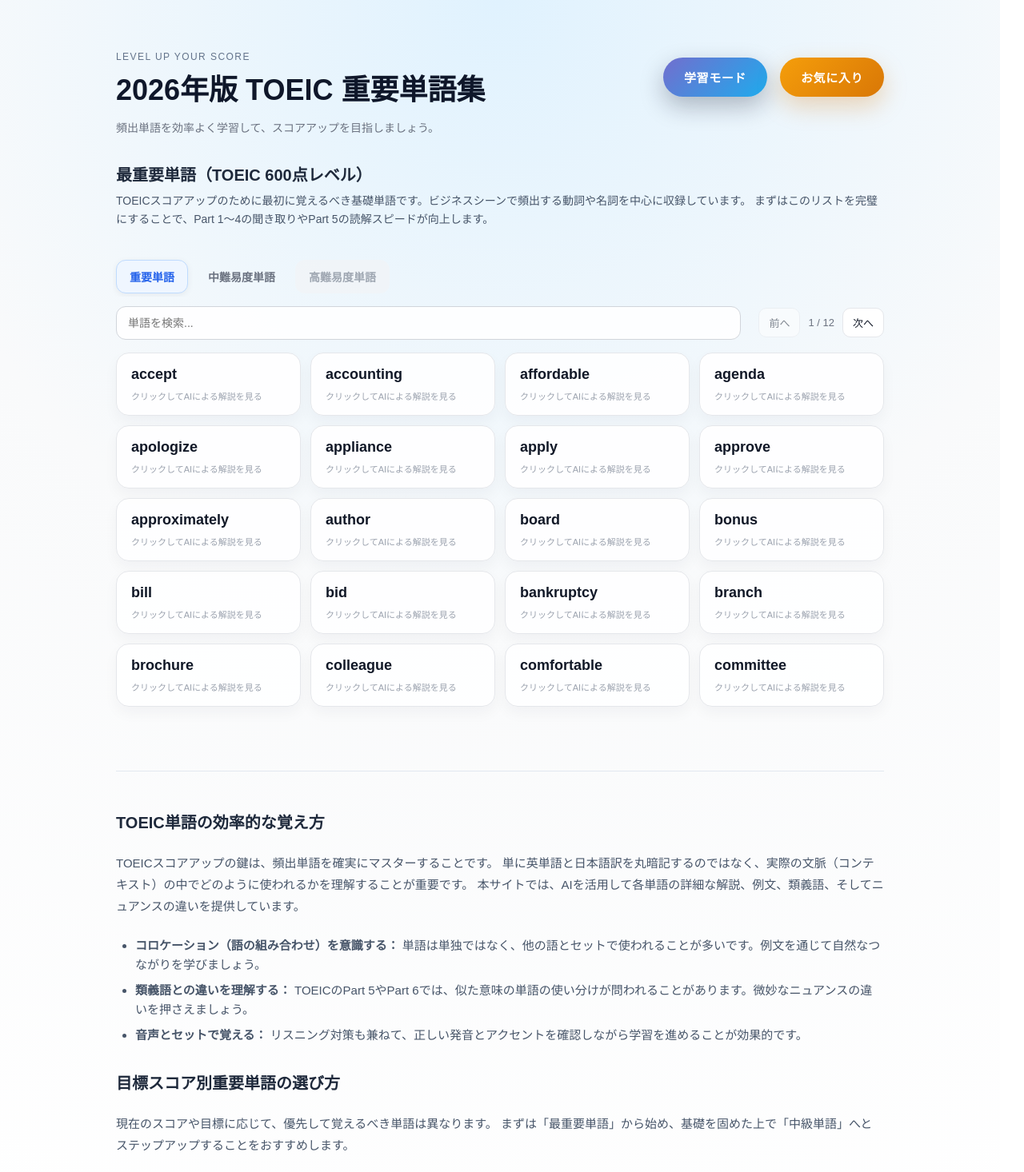
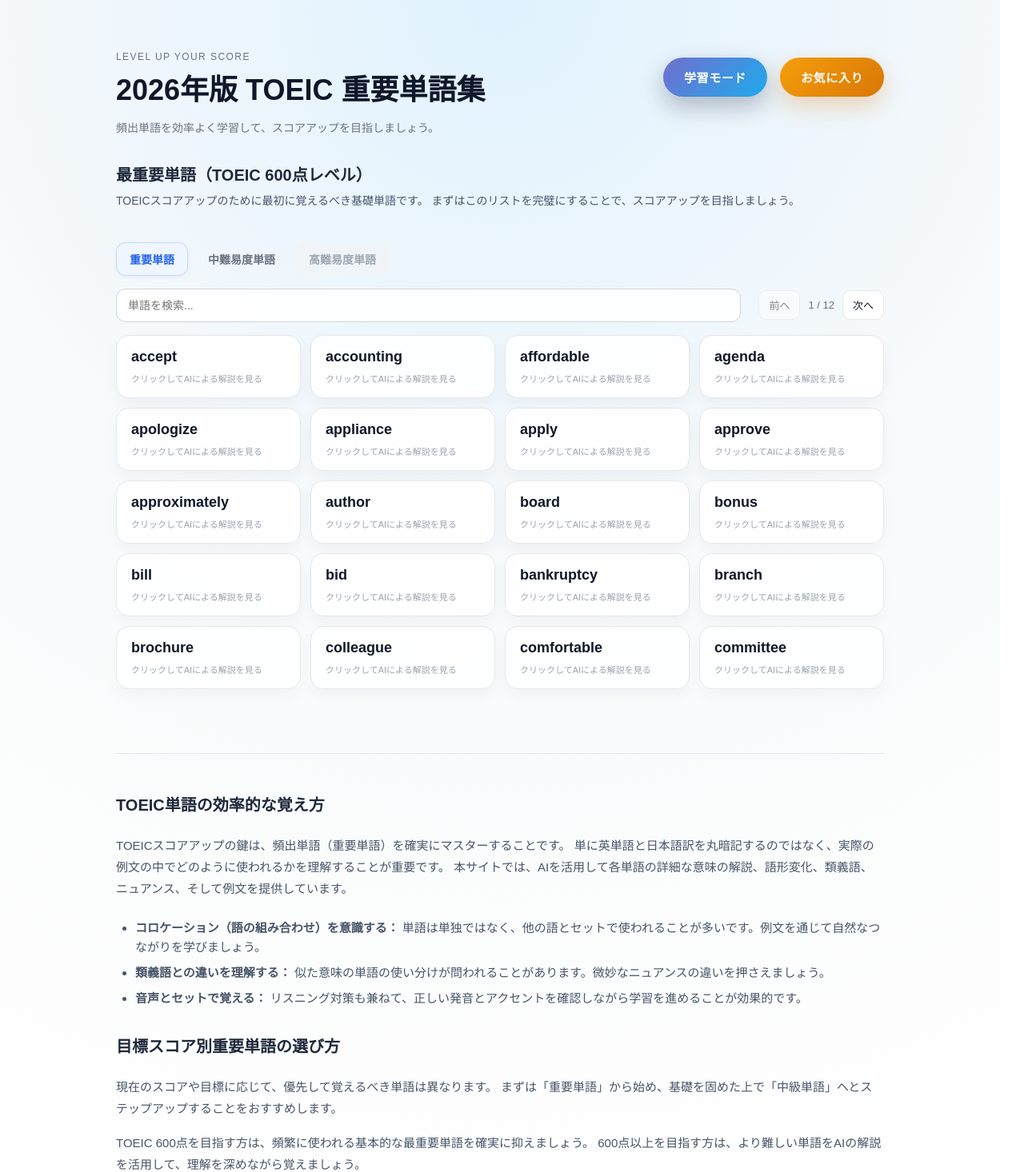
Before and after one commit to Rainnnnnnnn-maker/toeic_website_ver2.0, a Next.js app: page / in a window 1280 px wide. Shown: the top 1466 px of the page at 80% size. Built offline with nearby package versions, Linux system fonts and the light colour scheme.

Commit message:
docs: update TOEIC learning content for clarity and conciseness
Simplify and refine the word list descriptions and learning tips to make them more focused and easier to understand. Remove redundant details while maintaining key information to help learners prioritize their vocabulary acquisition.

```diff
--- a/src/app/WordsListClient.tsx
+++ b/src/app/WordsListClient.tsx
@@ -55,8 +55,8 @@ export default function WordsListClient({ importantWords, mediumWords }: Props)
           <div>
             <h2 className={styles.levelTitle}>最重要単語（TOEIC 600点レベル）</h2>
             <p className={styles.levelDescription}>
-              TOEICスコアアップのために最初に覚えるべき基礎単語です。ビジネスシーンで頻出する動詞や名詞を中心に収録しています。
-              まずはこのリストを完璧にすることで、Part 1〜4の聞き取りやPart 5の読解スピードが向上します。
+              TOEICスコアアップのために最初に覚えるべき基礎単語です。
+              まずはこのリストを完璧にすることで、スコアアップを目指しましょう。
             </p>
           </div>
         ) : (
@@ -64,7 +64,7 @@ export default function WordsListClient({ importantWords, mediumWords }: Props)
             <h2 className={styles.levelTitle}>中級単語（TOEIC 730〜800点レベル）</h2>
             <p className={styles.levelDescription}>
               さらなるスコアアップを目指すための応用単語です。
-              より抽象的な概念や、やや難易度の高いビジネス用語が含まれます。Part 5、Part 6、、Part 7の語彙問題対策としても有効です。
+              やや難易度の高い単語ですが、Part 5、Part 6、、Part 7の問題対策としても有効です。
             </p>
           </div>
         )}
--- a/src/app/page.tsx
+++ b/src/app/page.tsx
@@ -47,16 +47,16 @@ export default function Home() {
           <article className={styles.seoArticle}>
             <h2 className={styles.seoTitle}>TOEIC単語の効率的な覚え方</h2>
             <p className={styles.seoText}>
-              TOEICスコアアップの鍵は、頻出単語を確実にマスターすることです。
-              単に英単語と日本語訳を丸暗記するのではなく、実際の文脈（コンテキスト）の中でどのように使われるかを理解することが重要です。
-              本サイトでは、AIを活用して各単語の詳細な解説、例文、類義語、そしてニュアンスの違いを提供しています。
+              TOEICスコアアップの鍵は、頻出単語（重要単語）を確実にマスターすることです。
+              単に英単語と日本語訳を丸暗記するのではなく、実際の例文の中でどのように使われるかを理解することが重要です。
+              本サイトでは、AIを活用して各単語の詳細な意味の解説、語形変化、類義語、ニュアンス、そして例文を提供しています。
             </p>
             <ul className={styles.seoList}>
               <li className={styles.seoListItem}>
                 <strong>コロケーション（語の組み合わせ）を意識する：</strong> 単語は単独ではなく、他の語とセットで使われることが多いです。例文を通じて自然なつながりを学びましょう。
               </li>
               <li className={styles.seoListItem}>
-                <strong>類義語との違いを理解する：</strong> TOEICのPart 5やPart 6では、似た意味の単語の使い分けが問われることがあります。微妙なニュアンスの違いを押さえましょう。
+                <strong>類義語との違いを理解する：</strong> 似た意味の単語の使い分けが問われることがあります。微妙なニュアンスの違いを押さえましょう。
               </li>
               <li className={styles.seoListItem}>
                 <strong>音声とセットで覚える：</strong> リスニング対策も兼ねて、正しい発音とアクセントを確認しながら学習を進めることが効果的です。
@@ -68,11 +68,11 @@ export default function Home() {
             <h2 className={styles.seoTitle}>目標スコア別重要単語の選び方</h2>
             <p className={styles.seoText}>
               現在のスコアや目標に応じて、優先して覚えるべき単語は異なります。
-              まずは「最重要単語」から始め、基礎を固めた上で「中級単語」へとステップアップすることをおすすめします。
+              まずは「重要単語」から始め、基礎を固めた上で「中級単語」へとステップアップすることをおすすめします。
             </p>
             <p className={styles.seoText}>
-              TOEIC 600点を目指す方は、ビジネスシーンで頻繁に使われる基本的な動詞や名詞（会議、予約、注文など）を確実に抑えましょう。
-              800点以上を目指す方は、より抽象的な概念を表す語や、フォーマルな表現、派生語への理解を深める必要があります。
+              TOEIC 600点を目指す方は、頻繁に使われる基本的な最重要単語を確実に抑えましょう。
+              600点以上を目指す方は、より難しい単語をAIの解説を活用して、理解を深めながら覚えましょう。
             </p>
           </article>
         </section>
```
